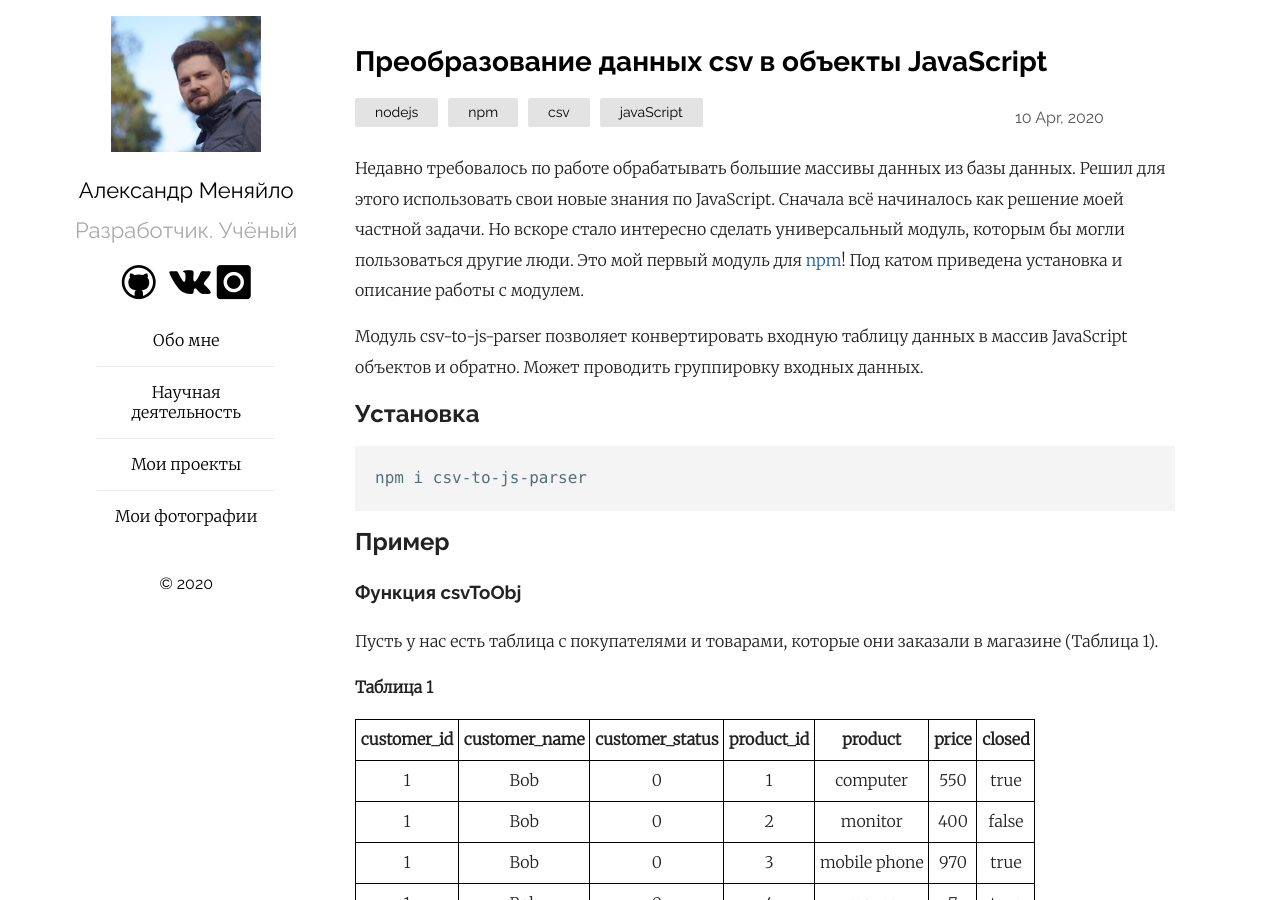
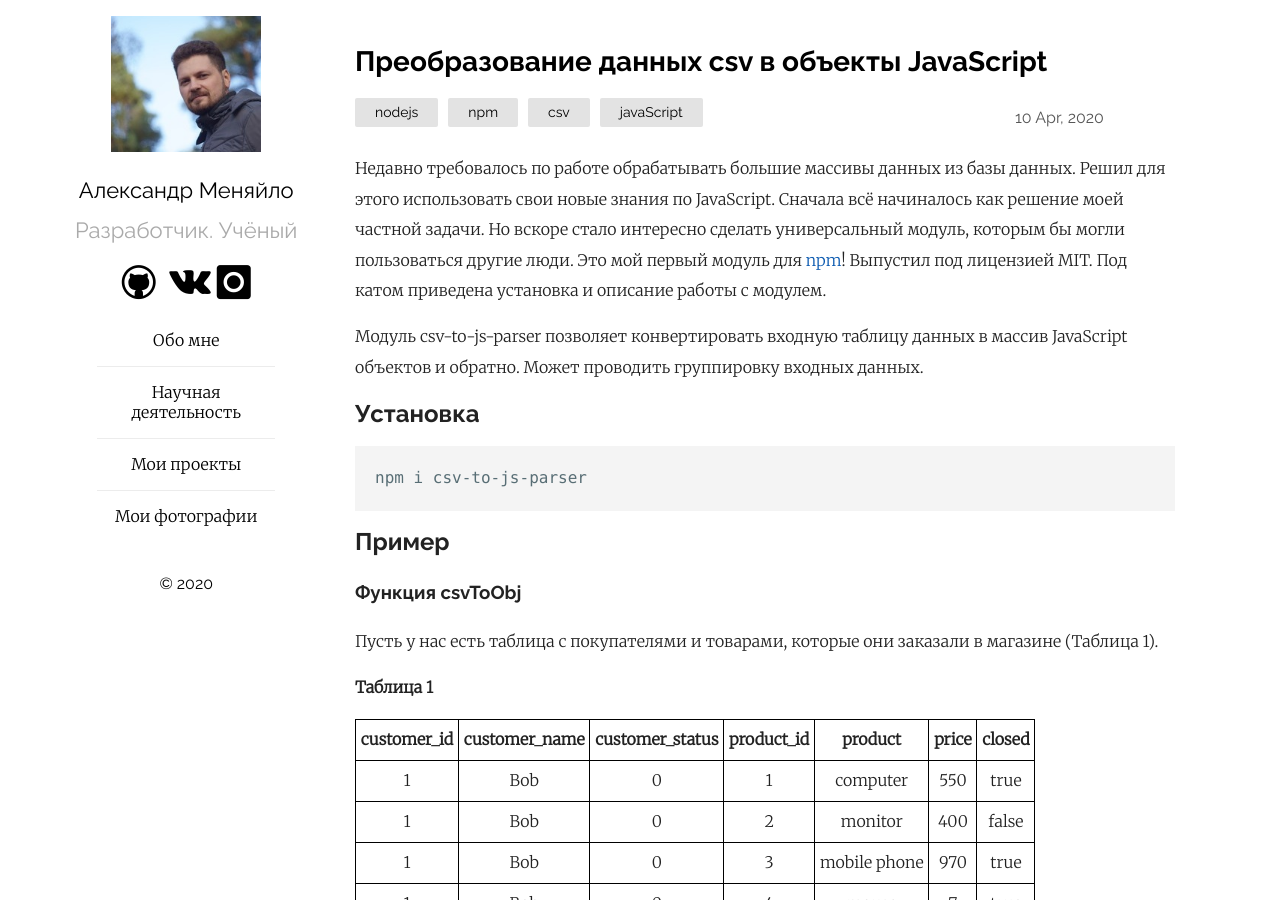
Before and after one commit to Mendeo/mendeo.github.io, a Jekyll site: the page built from _posts/2020-10-04-csv-to-js-parser.md, in a window 1280 px wide and 900 px high. Built offline with Jekyll 4.4.1, drawn with Linux system fonts in a browser that asks for light colours; some of the changed text lies outside the part shown.

Commit message:
Небольшие правки в тексте поста.

```diff
--- a/_posts/2020-10-04-csv-to-js-parser.md
+++ b/_posts/2020-10-04-csv-to-js-parser.md
@@ -7,7 +7,7 @@ tags: [nodejs, npm, csv, javaScript]
 excerpt_separator: <cut/>
 links_in_new_tab: true
 ---
-Недавно требовалось по работе обрабатывать большие массивы данных из базы данных. Решил для этого использовать свои новые знания по JavaScript. Сначала всё начиналось как решение моей частной задачи. Но вскоре стало интересно сделать универсальный модуль, которым бы могли пользоваться другие люди. Это мой первый модуль для [npm](https://www.npmjs.com/package/csv-to-js-parser)! Под катом приведена установка и описание работы с модулем.
+Недавно требовалось по работе обрабатывать большие массивы данных из базы данных. Решил для этого использовать свои новые знания по JavaScript. Сначала всё начиналось как решение моей частной задачи. Но вскоре стало интересно сделать универсальный модуль, которым бы могли пользоваться другие люди. Это мой первый модуль для [npm](https://www.npmjs.com/package/csv-to-js-parser)! Выпустил под лицензией MIT. Под катом приведена установка и описание работы с модулем.
 <cut/>
 Модуль csv-to-js-parser позволяет конвертировать входную таблицу данных в массив JavaScript объектов и обратно. Может проводить группировку входных данных.
 
```
Also changed, not shown: other parts of _posts/2020-10-04-csv-to-js-parser.md (+0 -3 lines).
